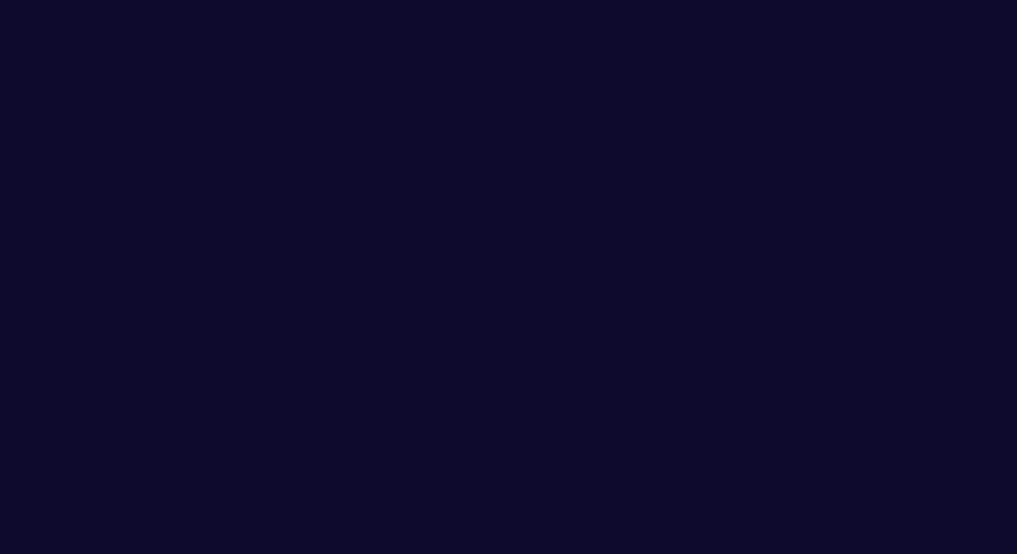
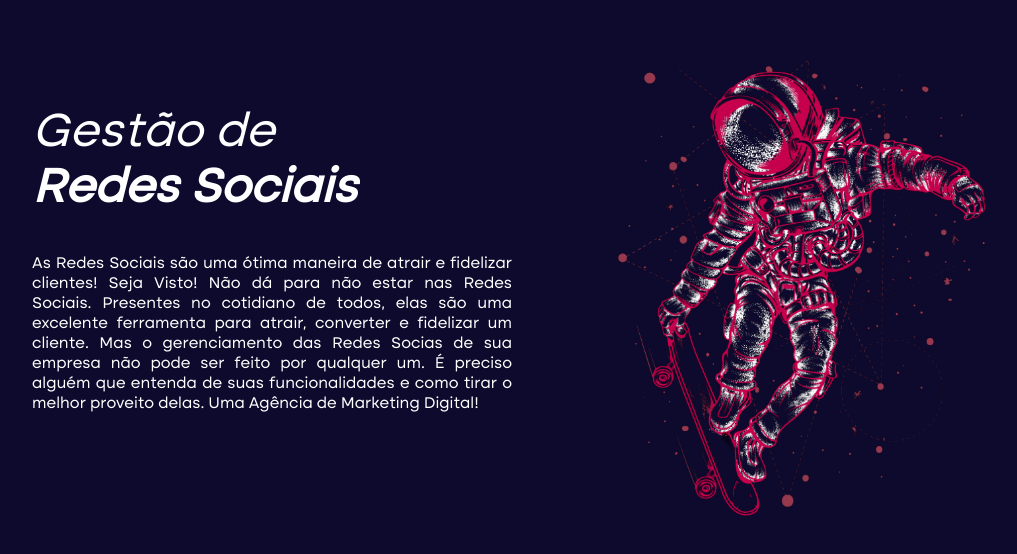
Before and after one commit to luccaslombardi/callidus-react, a React (Vite) app: page / in a window 1280 px wide. Shown: the part 1704-2258 px from the top of the page, without its empty margins (128-1145 px from the left). Before the commit the page ends 1600 px from the top, so only its background shows below. Built offline with nearby package versions, Linux system fonts and the light colour scheme.

Commit message:
feat: Social Media template

```diff
--- a/src/App.tsx
+++ b/src/App.tsx
@@ -1,6 +1,7 @@
 import { Header } from './components/Header'
 import { Principal } from './screens/Principal'
-import { Second } from './screens/Second'
+import { SocialMediaStaff } from './screens/SocialMediaStaff'
+import { WhoWeAre } from './screens/WhoWeAre'
 
 
 export function App() {
@@ -8,7 +9,8 @@ export function App() {
     <>
       <Header />
       <Principal />
-      <Second />
+      <WhoWeAre />
+      <SocialMediaStaff />
     </>
   )
 }
--- /dev/null
+++ b/src/screens/SocialMediaStaff.tsx
@@ -0,0 +1,20 @@
+import astroSkate from '../assets/astro-skate.png'
+
+export function SocialMediaStaff() {
+    return (
+        <div className="flex h-screen w-screen justify-center items-center bg-cover py-32">
+            <div className="flex justify-between items-start w-4/5 max-w-7xl md:px-8">
+                <div className="flex flex-col basis-1/2 text-justify pt-14" >
+                    <h1 className="text-5xl italic mb-2 text-white">Gestão de</h1>
+                    <h1 className="font-bold italic text-5xl mb-10 text-white">Redes Sociais</h1>
+                    <p className="text-base mb-4 text-white leading-5">As Redes Sociais são uma ótima maneira de atrair e fidelizar clientes! Seja Visto! Não dá para não estar nas Redes Sociais. Presentes no cotidiano de todos, elas são uma excelente ferramenta para atrair, converter e fidelizar um cliente. Mas o gerenciamento das Redes Socias de sua empresa não pode ser feito por qualquer um. É preciso alguém que entenda de suas funcionalidades e como tirar o melhor proveito delas. Uma Agência de Marketing Digital!</p>
+
+                </div>
+                <div className="flex flex-col basis-2/5 text-right">
+                    <img src={astroSkate} alt="Model" />
+                </div>
+            </div>
+        </div>
+
+    )
+}
--- a/src/screens/Second.tsx
+++ b/src/screens/WhoWeAre.tsx
@@ -1,7 +1,7 @@
 import modelImage from '../assets/model-1.png'
 
 
-export function Second() {
+export function WhoWeAre() {
     return (
         <div className="flex h-screen w-screen justify-center items-center bg-cover py-32">
             <div className="flex w-4/5 max-w-7xl md:px-8">
```
Also changed, not shown: src/assets/astro-skate.png (added).
